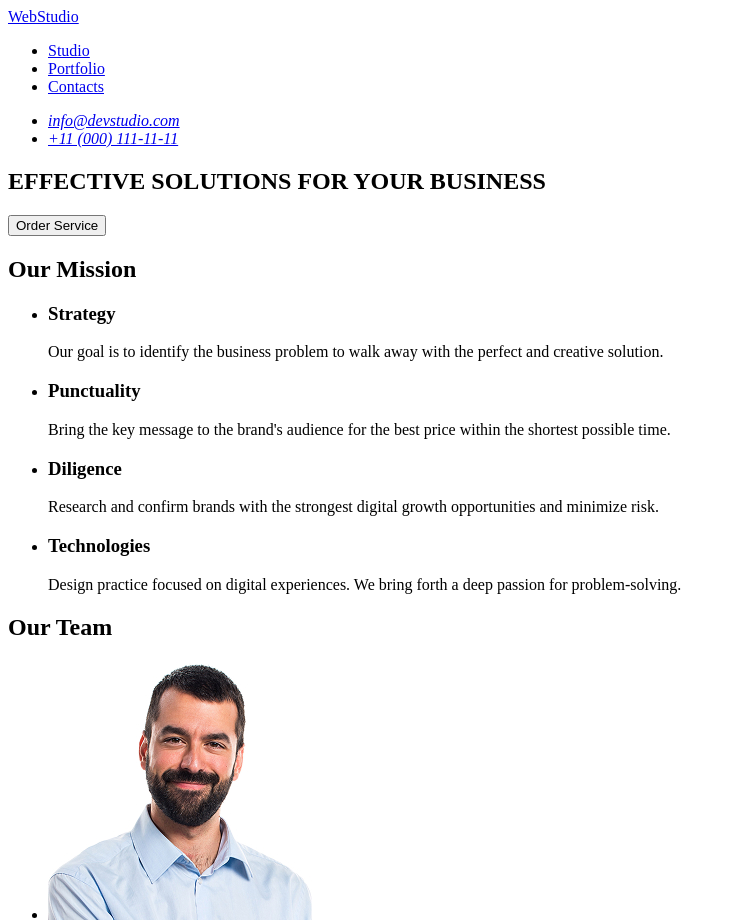
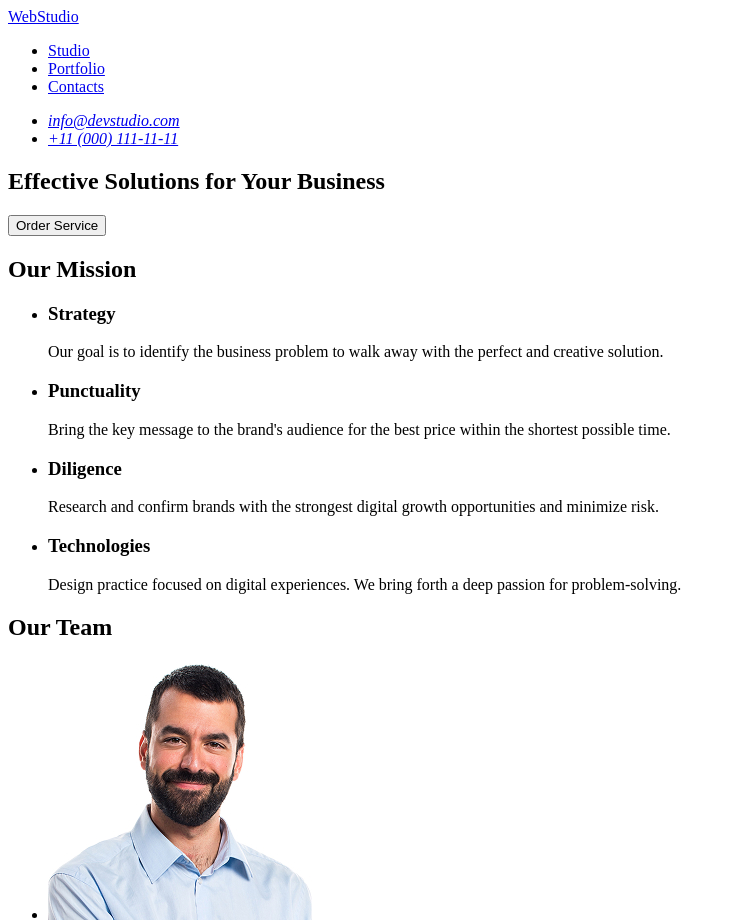
Before and after one commit to sevimaksungur/goit-markup-hw-01, a plain HTML site: page index.html in a window 1280 px wide. Shown: the top 923 px of the page, without its empty margins (0-736 px from the left). Drawn offline with Linux system fonts and the light colour scheme.

Commit message:
initialized6

```diff
--- a/index.html
+++ b/index.html
@@ -31,7 +31,7 @@ for Your Business" />
     </header>
     <main>
         <section>
-            <h1>EFFECTIVE SOLUTIONS FOR YOUR BUSINESS</h1>
+            <h1>Effective Solutions for Your Business</h1>
             <button type="button">Order Service</button>
         </section>
         <section>
```
